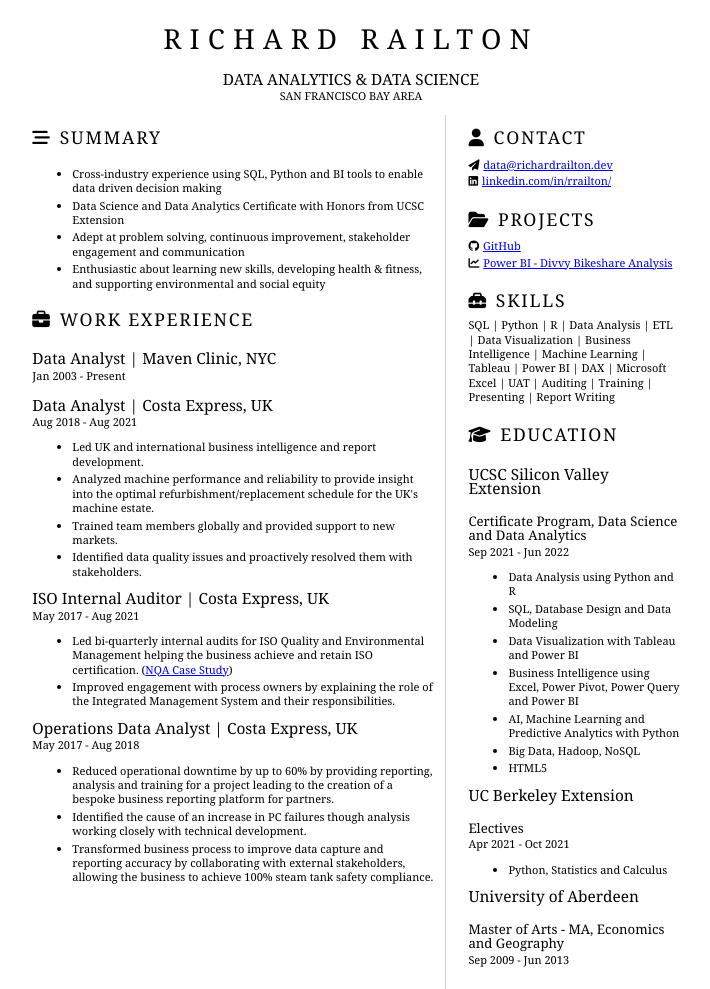
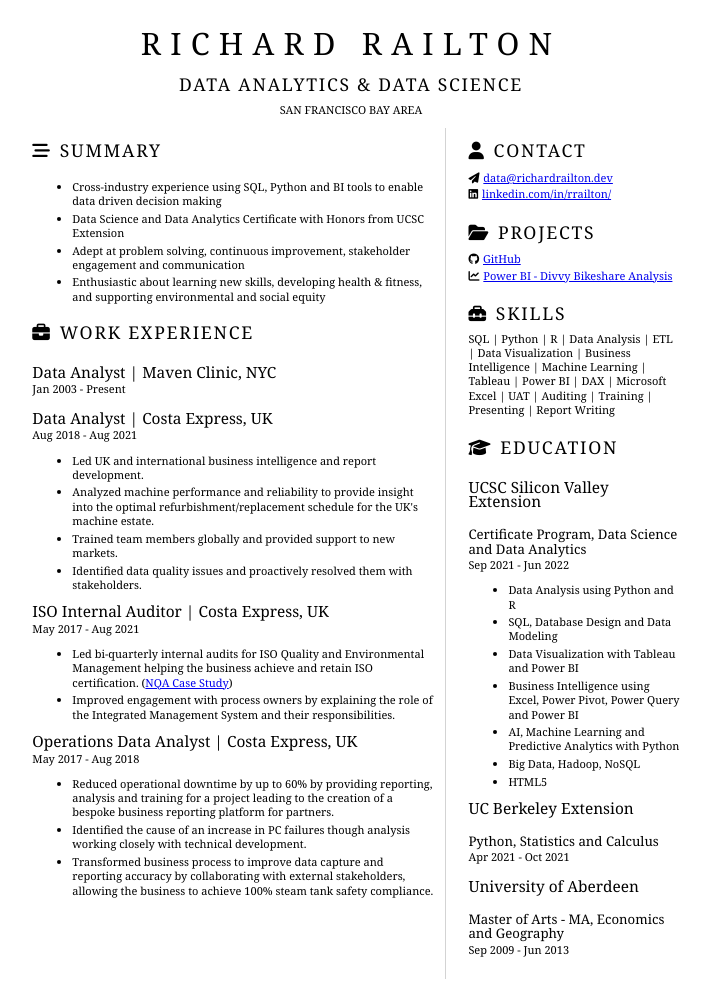
Before and after one commit to rrailton/resume, a plain HTML site: page index.html in a window 1280 px wide. Shown: the whole page, without its empty margins (289-999 px from the left). Drawn offline with Linux system fonts and the light colour scheme.

Commit message:
updated header size

```diff
--- a/index.html
+++ b/index.html
@@ -10,7 +10,7 @@
     <body>
         <header>
             <h1>RICHARD RAILTON</h1>
-            <h3>DATA ANALYTICS & DATA SCIENCE</h3>
+            <h2>DATA ANALYTICS & DATA SCIENCE</h2>
             <!--<p>DATA ANALYTICS & DATA SCIENCE</p>-->
             <p>SAN FRANCISCO BAY AREA</p>
         </header>
@@ -134,11 +134,9 @@
                     </ul>
 
                     <h3>UC Berkeley Extension</h3>
-                    <h4>Electives</h4>
+                    <h4>Python, Statistics and Calculus</h4>
                     <p>Apr 2021 - Oct 2021</p>
-                    <ul>
-                        <li>Python, Statistics and Calculus</li>
-                    </ul>
+
                     <h3>University of Aberdeen</h3>
                     <h4>Master of Arts - MA, Economics and Geography</h4>
                     <p>Sep 2009 - Jun 2013</p>
--- a/style.css
+++ b/style.css
@@ -6,7 +6,7 @@ body {
     line-height: 130%;
 }
 h1 {
-    font-size: 2.5em;
+    font-size: 2.8em;
     letter-spacing: .3em;
     padding-top: 0.5em;
     padding-bottom: 0.4em;
```
